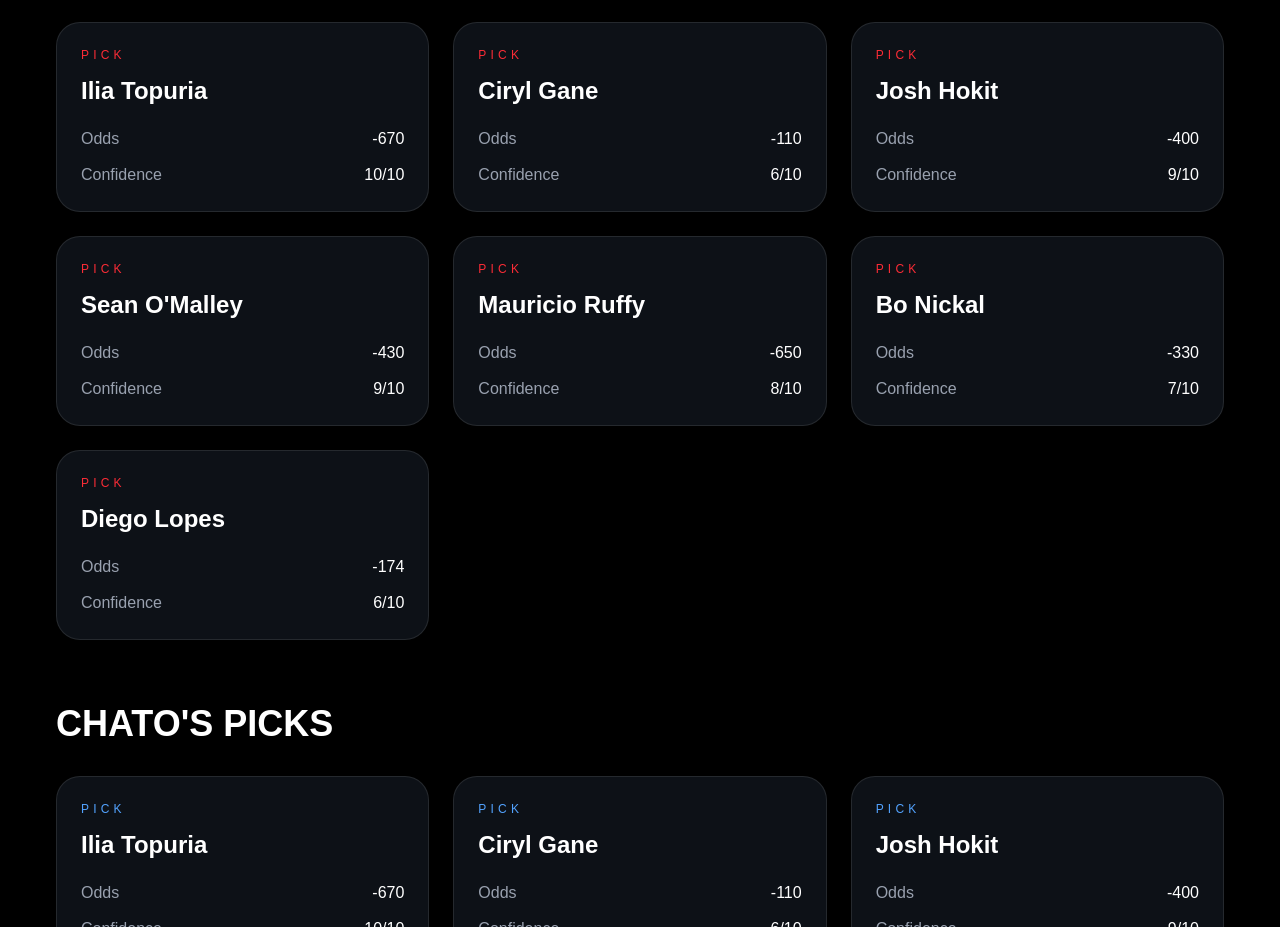
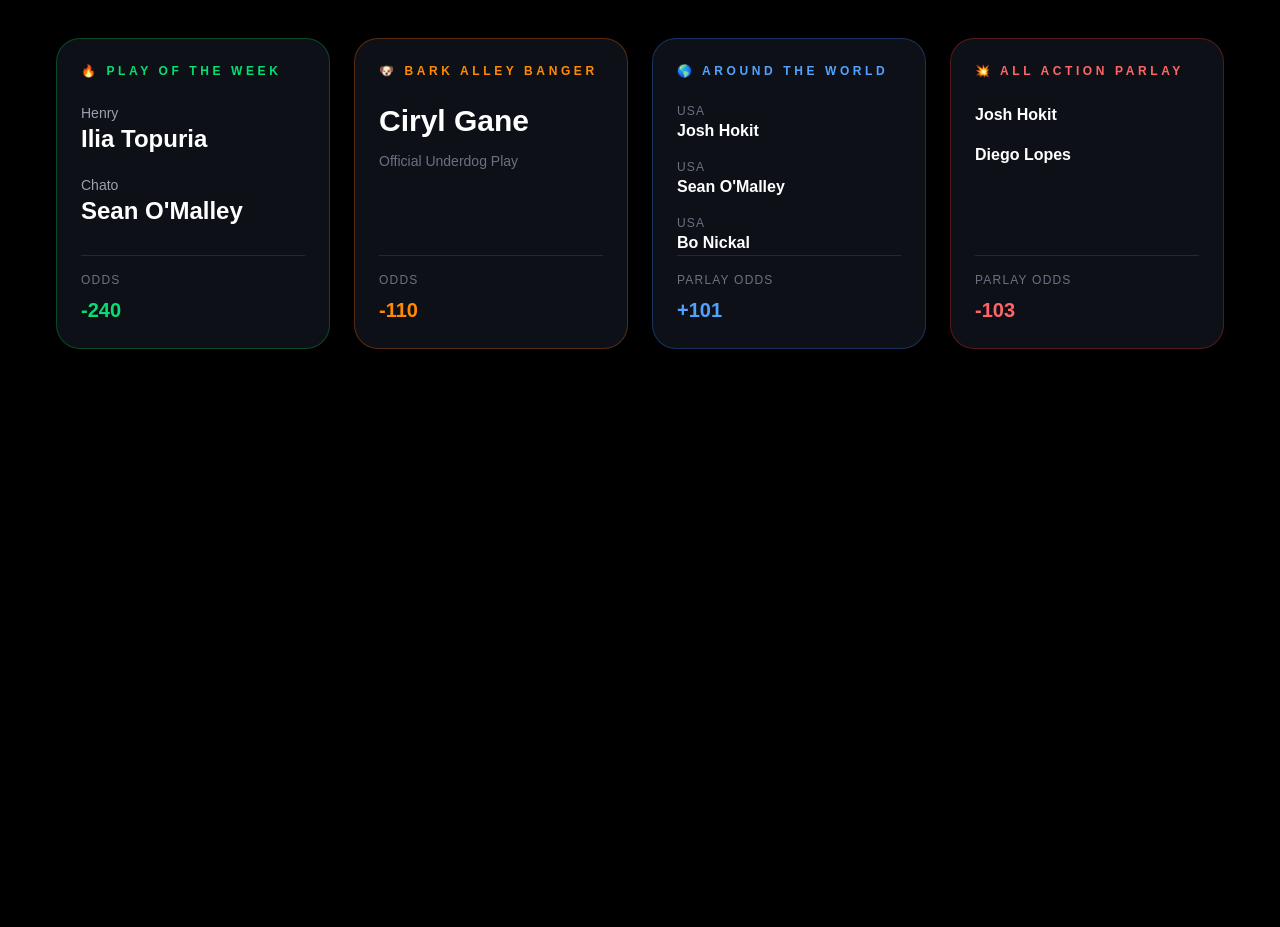
Before and after one commit to developmentbyhenryu/RearNakedLocks-Website, a Next.js app in the folder rear-naked-locks/: page /events/ufc-freedom-250 in a window 1280 px wide. Shown: the part 1873-2800 px from the top of the page. After the commit the page ends 2270 px from the top, so only its background shows below. Built offline with nearby package versions, Linux system fonts and the light colour scheme.

Commit message:
updated event page w resutls

```diff
--- a/rear-naked-locks/app/events/[slug]/page.tsx
+++ b/rear-naked-locks/app/events/[slug]/page.tsx
@@ -60,172 +60,149 @@ export default async function EventPage({
     chato={event.individualPicks.chato}
   />
 )}
-        {/* PICKS */}
+  {/* OFFICIAL SEGMENTS */}
 
-        {event.individualPicks && (
-          <>
-            {/* HENRY */}
+<section className="mt-20">
+  <h2 className="mb-8 text-4xl font-black uppercase">
+    Official Betting Segments
+  </h2>
 
-            <section className="mt-16">
-              <h2 className="mb-8 text-4xl font-black uppercase">
-                Henry's Picks
-              </h2>
+  <div className="grid gap-6 md:grid-cols-2 xl:grid-cols-4">
 
-              <div className="grid gap-6 md:grid-cols-2 lg:grid-cols-3">
-                {event.individualPicks.henry.map(
-                  (pick) => (
-                    <div
-                      key={pick.fighter}
-                      className="rounded-3xl border border-white/10 bg-[#0d1117] p-6"
-                    >
-                      <p className="text-xs uppercase tracking-[0.35em] text-red-500">
-                        Pick
-                      </p>
+    {/* PLAY OF THE WEEK */}
 
-                      <h3 className="mt-3 text-2xl font-black">
-                        {pick.fighter}
-                      </h3>
+    <div className="flex h-full flex-col rounded-3xl border border-green-500/30 bg-[#0d1117] p-6">
+      <p className="text-xs font-black uppercase tracking-[0.3em] text-green-400">
+        🔥 Play of the Week
+      </p>
 
-                      <div className="mt-5 flex justify-between">
-                        <span className="text-gray-400">
-                          Odds
-                        </span>
+      <div className="mt-6">
+        <p className="text-sm text-gray-400">
+          Henry
+        </p>
 
-                        <span>
-                          {pick.odds}
-                        </span>
-                      </div>
+        <h3 className="text-2xl font-black">
+          {event.officialPicks.playOfTheWeek.henryPick}
+        </h3>
+      </div>
 
-                      <div className="mt-3 flex justify-between">
-                        <span className="text-gray-400">
-                          Confidence
-                        </span>
+      <div className="mt-5">
+        <p className="text-sm text-gray-400">
+          Chato
+        </p>
 
-                        <span>
-                          {pick.confidence}/10
-                        </span>
-                      </div>
-                    </div>
-                  )
-                )}
-              </div>
-            </section>
+        <h3 className="text-2xl font-black">
+          {event.officialPicks.playOfTheWeek.chatoPick}
+        </h3>
+      </div>
 
-            {/* CHATO */}
+      <div className="mt-auto border-t border-white/10 pt-4">
+        <p className="text-xs uppercase tracking-widest text-gray-500">
+          Odds
+        </p>
 
-            <section className="mt-16">
-              <h2 className="mb-8 text-4xl font-black uppercase">
-                Chato's Picks
-              </h2>
+        <p className="mt-2 text-xl font-black text-green-400">
+          {event.officialPicks.playOfTheWeek.odds}
+        </p>
+      </div>
+    </div>
 
-              <div className="grid gap-6 md:grid-cols-2 lg:grid-cols-3">
-                {event.individualPicks.chato.map(
-                  (pick) => (
-                    <div
-                      key={pick.fighter}
-                      className="rounded-3xl border border-white/10 bg-[#0d1117] p-6"
-                    >
-                      <p className="text-xs uppercase tracking-[0.35em] text-blue-400">
-                        Pick
-                      </p>
+    {/* BARK ALLEY */}
 
-                      <h3 className="mt-3 text-2xl font-black">
-                        {pick.fighter}
-                      </h3>
+    <div className="flex h-full flex-col rounded-3xl border border-orange-500/30 bg-[#0d1117] p-6">
+      <p className="text-xs font-black uppercase tracking-[0.3em] text-orange-400">
+        🐶 Bark Alley Banger
+      </p>
 
-                      <div className="mt-5 flex justify-between">
-                        <span className="text-gray-400">
-                          Odds
-                        </span>
+      <h3 className="mt-6 text-3xl font-black">
+        {event.officialPicks.barkAlley.fighter}
+      </h3>
 
-                        <span>
-                          {pick.odds}
-                        </span>
-                      </div>
+      <p className="mt-3 text-sm text-gray-500">
+        Official Underdog Play
+      </p>
 
-                      <div className="mt-3 flex justify-between">
-                        <span className="text-gray-400">
-                          Confidence
-                        </span>
+      <div className="mt-auto border-t border-white/10 pt-4">
+        <p className="text-xs uppercase tracking-widest text-gray-500">
+          Odds
+        </p>
 
-                        <span>
-                          {pick.confidence}/10
-                        </span>
-                      </div>
-                    </div>
-                  )
-                )}
-              </div>
-            </section>
+        <p className="mt-2 text-xl font-black text-orange-400">
+          {event.officialPicks.barkAlley.odds}
+        </p>
+      </div>
+    </div>
 
-            {/* CONSENSUS */}
+    {/* AROUND THE WORLD */}
 
-            <section className="mt-16">
-              <h2 className="mb-8 text-4xl font-black uppercase">
-                Consensus Plays
-              </h2>
+    <div className="flex h-full flex-col rounded-3xl border border-blue-500/30 bg-[#0d1117] p-6">
+      <p className="text-xs font-black uppercase tracking-[0.3em] text-blue-400">
+        🌎 Around The World
+      </p>
 
-              <div className="grid gap-6 md:grid-cols-2 lg:grid-cols-3">
-                {consensusPicks.map(
-                  (pick) => (
-                    <div
-                      key={pick.fighter}
-                      className="rounded-3xl border border-green-500/20 bg-[#0d1117] p-6"
-                    >
-                      <p className="text-xs uppercase tracking-[0.35em] text-green-400">
-                        Consensus
-                      </p>
+      <div className="mt-6 space-y-4">
+        {event.officialPicks.aroundTheWorld.countries.map(
+          (pick) => (
+            <div key={pick.fighter}>
+              <p className="text-xs uppercase tracking-widest text-gray-500">
+                {pick.country}
+              </p>
 
-                      <h3 className="mt-3 text-2xl font-black">
-                        {pick.fighter}
-                      </h3>
+              <h3 className="font-bold">
+                {pick.fighter}
+              </h3>
+            </div>
+          )
+        )}
+      </div>
 
-                      <div className="mt-5 flex justify-between">
-                        <span className="text-gray-400">
-                          Odds
-                        </span>
+      <div className="mt-auto border-t border-white/10 pt-4">
+        <p className="text-xs uppercase tracking-widest text-gray-500">
+          Parlay Odds
+        </p>
 
-                        <span>
-                          {pick.odds}
-                        </span>
-                      </div>
-                    </div>
-                  )
-                )}
-              </div>
-            </section>
-          </>
-        )}
+        <p className="mt-2 text-xl font-black text-blue-400">
+          {event.officialPicks.aroundTheWorld.parlayOdds}
+        </p>
+      </div>
+    </div>
 
-        {/* OFFICIAL SEGMENTS */}
+    {/* ALL ACTION */}
 
-        <section className="mt-20">
-          <h2 className="mb-8 text-4xl font-black uppercase">
-            Official Betting Segments
-          </h2>
+    <div className="flex h-full flex-col rounded-3xl border border-red-500/30 bg-[#0d1117] p-6">
+      <p className="text-xs font-black uppercase tracking-[0.3em] text-red-400">
+        💥 All Action Parlay
+      </p>
 
-          <div className="grid gap-6 md:grid-cols-2">
-            <div className="rounded-3xl border border-white/10 p-6">
-              <h3 className="font-black">
-                Play of the Week
+      <div className="mt-6 space-y-4">
+        {event.officialPicks.allAction.legs.map(
+          (leg) => (
+            <div key={leg.fighter}>
+              <h3 className="font-bold">
+                {leg.fighter}
               </h3>
 
-              <p className="mt-3 text-gray-300">
-                {event.officialPicks.playOfTheWeek.henryPick}
-              </p>
+              <p className="text-sm text-gray-500">
+                {"method" in leg ? leg.method : ""}
+                </p>
             </div>
+          )
+        )}
+      </div>
 
-            <div className="rounded-3xl border border-white/10 p-6">
-              <h3 className="font-black">
-                Bark Alley Banger
-              </h3>
+      <div className="mt-auto border-t border-white/10 pt-4">
+        <p className="text-xs uppercase tracking-widest text-gray-500">
+          Parlay Odds
+        </p>
 
-              <p className="mt-3 text-gray-300">
-                {event.officialPicks.barkAlley.fighter}
-              </p>
-            </div>
-          </div>
-        </section>
+        <p className="mt-2 text-xl font-black text-red-400">
+          {event.officialPicks.allAction.parlayOdds}
+        </p>
+      </div>
+    </div>
+
+  </div>
+</section>
       </div>
     </main>
   );
--- a/rear-naked-locks/app/events/page.tsx
+++ b/rear-naked-locks/app/events/page.tsx
@@ -43,14 +43,14 @@ export default function EventsPage() {
             </h2>
           </div>
 
-          <div className="grid gap-8 lg:grid-cols-2">
+          {/* <div className="grid gap-8 lg:grid-cols-2">
             {remainingEvents.map((event) => (
               <EventCard
                 key={event.slug}
                 event={event}
               />
             ))}
-          </div>
+          </div> */}
         </section>
       </div>
     </main>
--- a/rear-naked-locks/app/layout.tsx
+++ b/rear-naked-locks/app/layout.tsx
@@ -2,7 +2,7 @@ import type { Metadata } from "next";
 import { Anton, Inter } from "next/font/google";
 import "./globals.css";
 import Navbar from "@/components/layout/Navbar";
-
+import Footer from "@/components/layout/Footer";
 const anton = Anton({
   subsets: ["latin"],
   weight: "400",
--- a/rear-naked-locks/data/eventResults.ts
+++ b/rear-naked-locks/data/eventResults.ts
@@ -96,7 +96,9 @@ export const eventResults = Object.entries(
     ),
 
     result:
-      data.wins >= data.losses
-        ? "win"
-        : "loss",
+  data.units > 0
+    ? "win"
+    : data.units < 0
+    ? "loss"
+    : "push",
   }));
--- a/rear-naked-locks/data/events.ts
+++ b/rear-naked-locks/data/events.ts
@@ -249,16 +249,13 @@ export const events = [
       allAction: {
         legs: [
   {
-            fighter:
-              "Josh Hokit",
-
+    fighter: "Josh Hokit",
+    method: "",
     result: null,
   },
-
   {
-            fighter:
-              "Diego Lopes",
-
+    fighter: "Diego Lopes",
+    method: "",
     result: null,
   },
 ],
```
Also changed, not shown: rear-naked-locks/components/events/FeaturedEvent.tsx (+14 -8 lines), rear-naked-locks/components/layout/Navbar.tsx (+8 -8 lines). Lines whose indentation alone changed are shown as unchanged.
